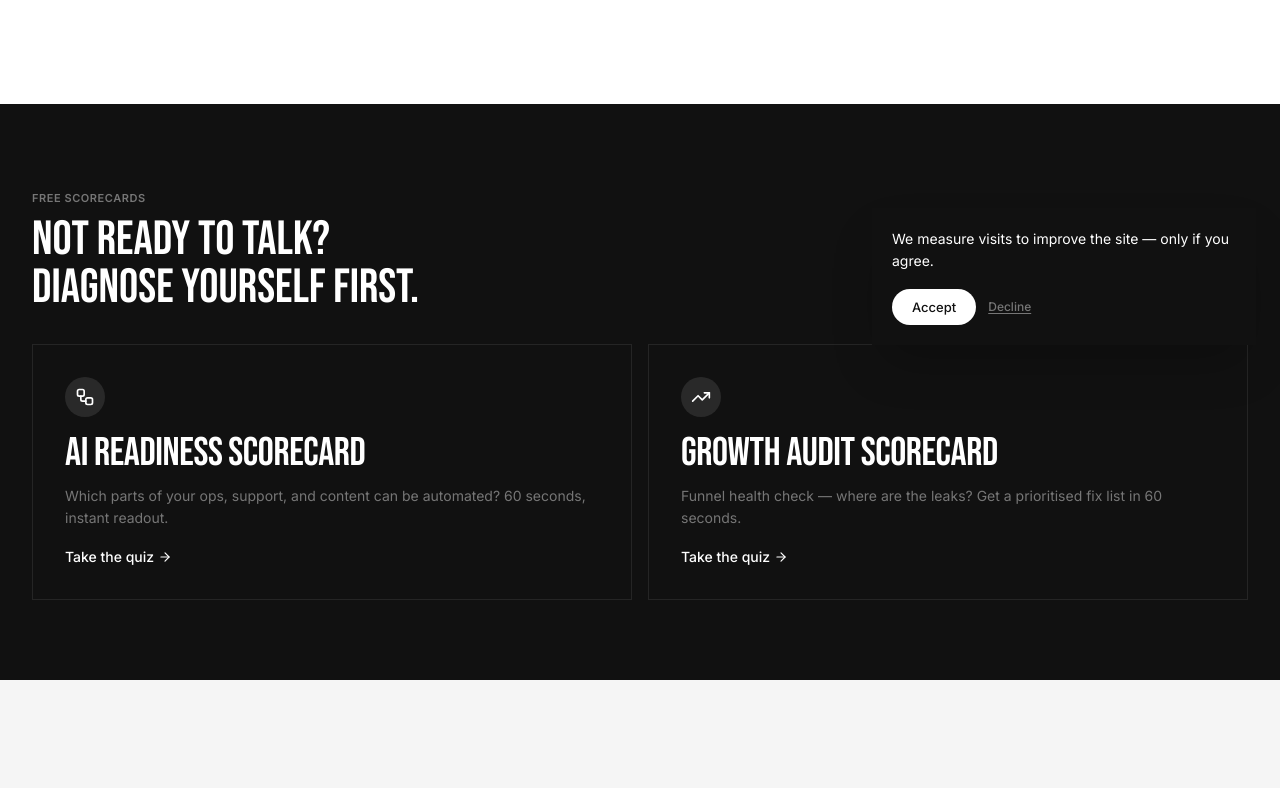
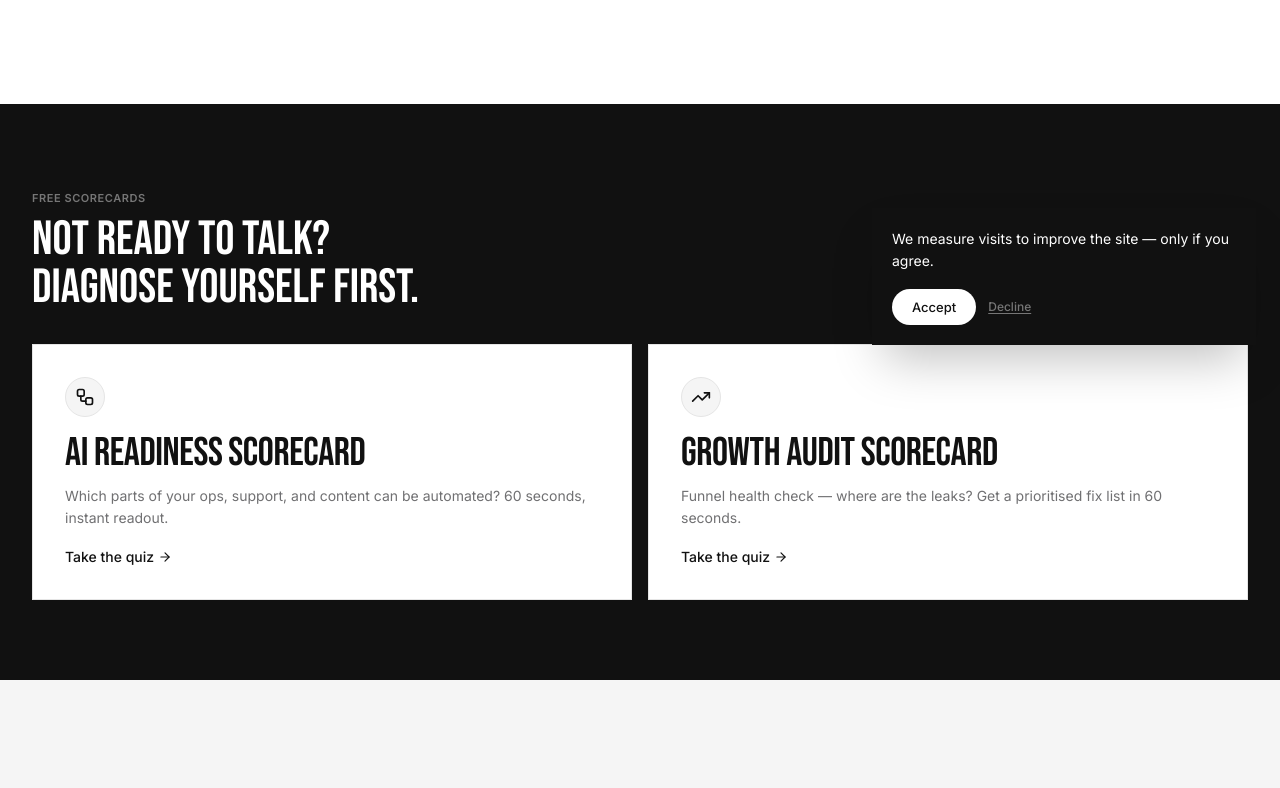
Before and after one commit to saswatasg/The-Growth-Bench, a React (Vite) app: page /get-started in a window 1280 px wide. Shown: the part 431-1219 px from the top of the page. Built offline with nearby package versions, Linux system fonts and the light colour scheme; no server answers.

Commit message:
style: make scorecard cards white on black background

```diff
--- a/src/pages/GetStarted.jsx
+++ b/src/pages/GetStarted.jsx
@@ -45,31 +45,31 @@
           <div className="grid md:grid-cols-2 gap-4">
             <Link
               to="/ai-scorecard"
-              className="group p-6 md:p-8 border border-stone/20 bg-ink hover:border-canvas transition-colors no-underline"
+              className="group p-6 md:p-8 border border-hairline-soft bg-canvas hover:border-ink transition-colors no-underline"
             >
-              <div className="w-10 h-10 rounded-full bg-canvas/10 flex items-center justify-center mb-4">
-                <Workflow className="w-5 h-5 text-canvas" />
+              <div className="w-10 h-10 rounded-full bg-soft-cloud border border-hairline-soft flex items-center justify-center mb-4">
+                <Workflow className="w-5 h-5 text-ink" />
               </div>
-              <h3 className="font-display text-heading-xl text-canvas leading-none">AI Readiness Scorecard</h3>
-              <p className="text-body-sm text-stone mt-3 leading-relaxed">
+              <h3 className="font-display text-heading-xl text-ink leading-none">AI Readiness Scorecard</h3>
+              <p className="text-body-sm text-mute mt-3 leading-relaxed">
                 Which parts of your ops, support, and content can be automated? 60 seconds, instant readout.
               </p>
-              <span className="text-body-sm text-canvas mt-4 flex items-center gap-1 font-medium">
+              <span className="text-body-sm text-ink mt-4 flex items-center gap-1 font-medium">
                 Take the quiz <ArrowRight className="w-3.5 h-3.5" />
               </span>
             </Link>
             <Link
               to="/growth-scorecard"
-              className="group p-6 md:p-8 border border-stone/20 bg-ink hover:border-canvas transition-colors no-underline"
+              className="group p-6 md:p-8 border border-hairline-soft bg-canvas hover:border-ink transition-colors no-underline"
             >
-              <div className="w-10 h-10 rounded-full bg-canvas/10 flex items-center justify-center mb-4">
-                <TrendingUp className="w-5 h-5 text-canvas" />
+              <div className="w-10 h-10 rounded-full bg-soft-cloud border border-hairline-soft flex items-center justify-center mb-4">
+                <TrendingUp className="w-5 h-5 text-ink" />
               </div>
-              <h3 className="font-display text-heading-xl text-canvas leading-none">Growth Audit Scorecard</h3>
-              <p className="text-body-sm text-stone mt-3 leading-relaxed">
+              <h3 className="font-display text-heading-xl text-ink leading-none">Growth Audit Scorecard</h3>
+              <p className="text-body-sm text-mute mt-3 leading-relaxed">
                 Funnel health check — where are the leaks? Get a prioritised fix list in 60 seconds.
               </p>
-              <span className="text-body-sm text-canvas mt-4 flex items-center gap-1 font-medium">
+              <span className="text-body-sm text-ink mt-4 flex items-center gap-1 font-medium">
                 Take the quiz <ArrowRight className="w-3.5 h-3.5" />
               </span>
             </Link>
```
